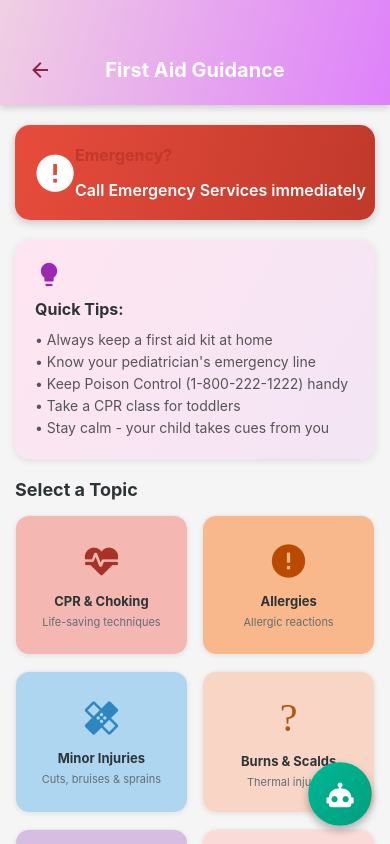
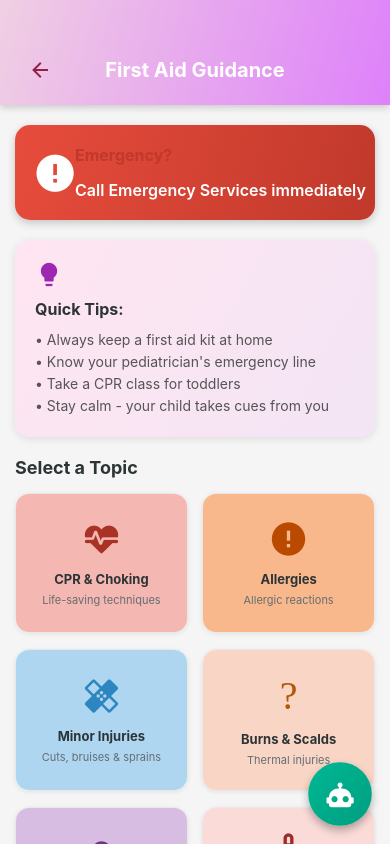
Before and after one commit to Machaudhary2024/Wombly, a React Native app: screen /FirstAidGuidance in a window 390 px wide. Built offline with nearby package versions, Linux system fonts and the light colour scheme; no server answers; what expo-notifications would draw is missing.

Commit message:
refactor: Remove Poison Control line from First Aid guidance quick tips

```diff
--- a/FirstAidGuidanceScreen.js
+++ b/FirstAidGuidanceScreen.js
@@ -383,7 +383,6 @@ const FirstAidGuidanceScreen = ({ navigation }) => {
             <Text style={styles.quickTipsText}>
               • Always keep a first aid kit at home{'\n'}
               • Know your pediatrician's emergency line{'\n'}
-              • Keep Poison Control (1-800-222-1222) handy{'\n'}
               • Take a CPR class for toddlers{'\n'}
               • Stay calm - your child takes cues from you
             </Text>
```
